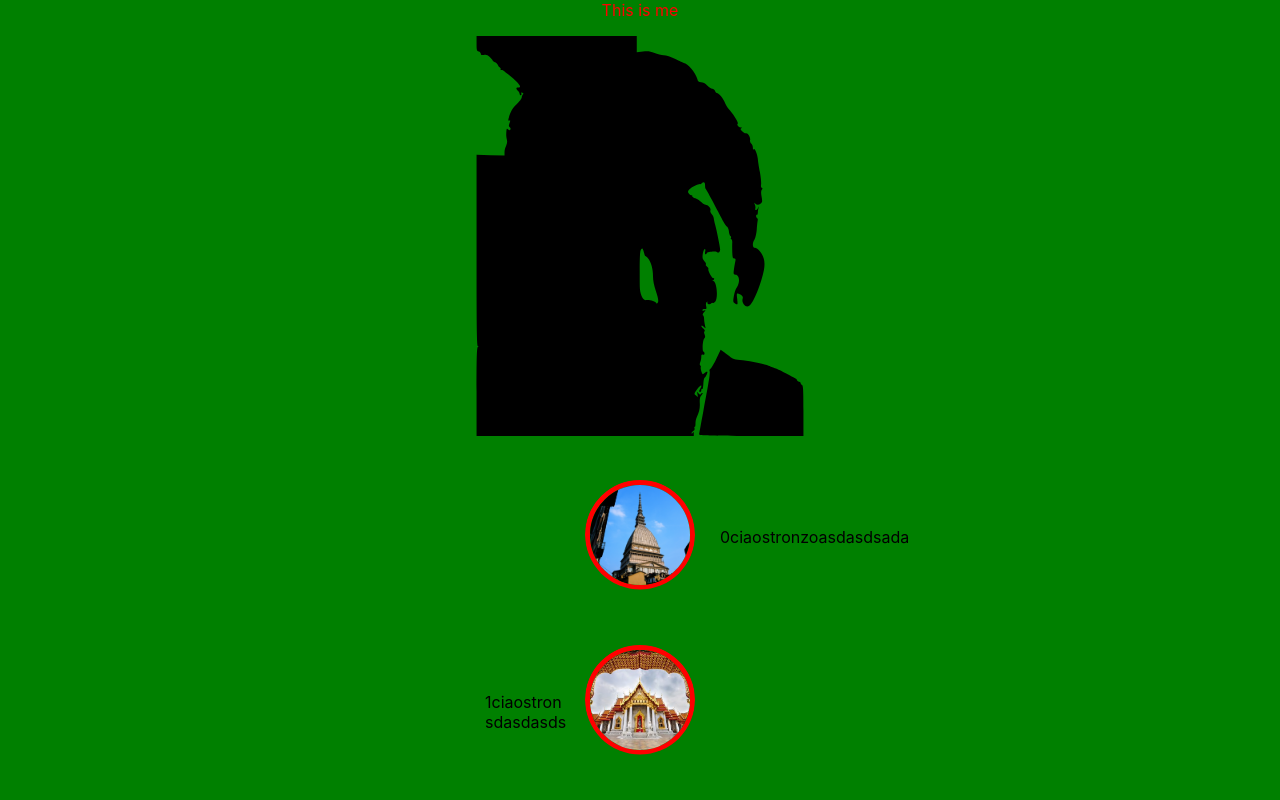
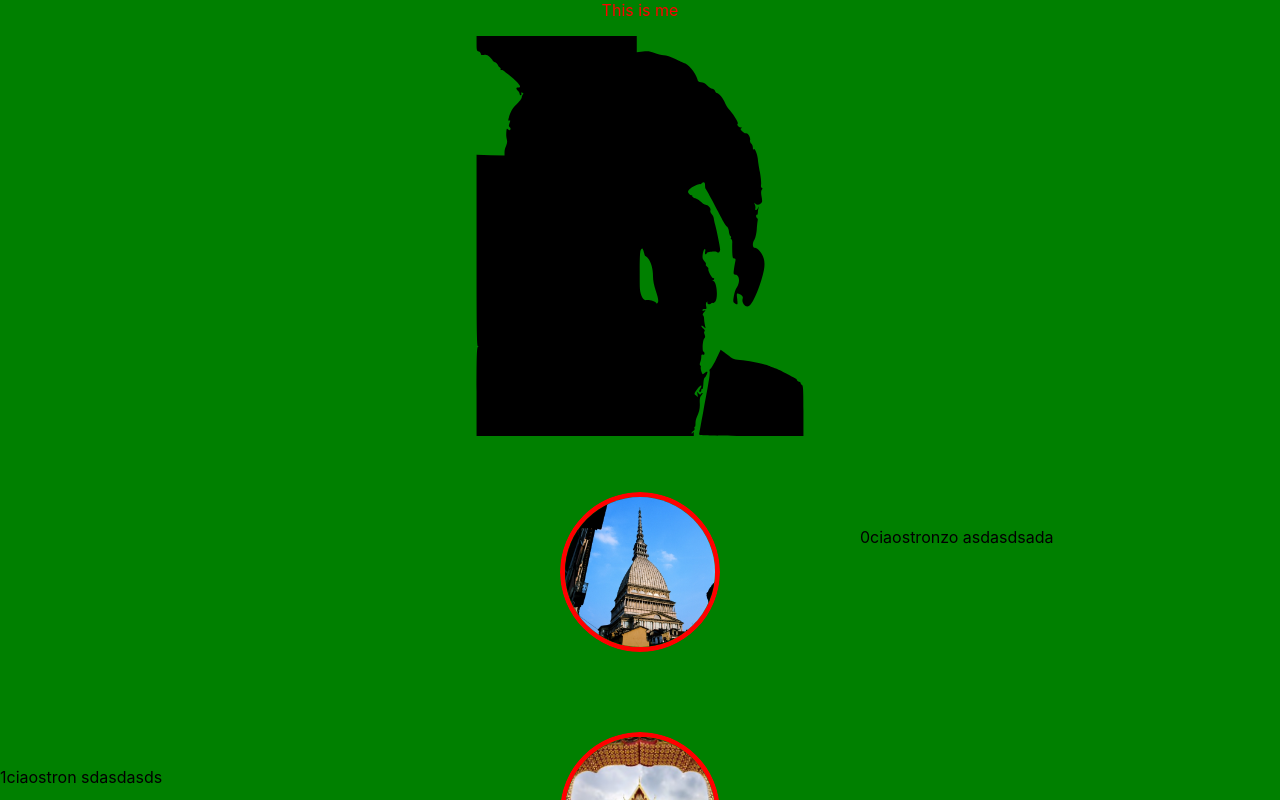
Before and after one commit to Mv35/react-website, a React (Create React App) app in the folder website/: page / in a window 1280 px wide. Shown: the top 800 px of the page. Built offline with nearby package versions, Linux system fonts and the light colour scheme.

Commit message:
fixing width issue

```diff
--- a/website/src/App.js
+++ b/website/src/App.js
@@ -30,7 +30,9 @@ const App = () => {
     <MainBody>
       <MainWrapper>
         This is me <ProfilePicture></ProfilePicture>
-        <div className="LifeGoalsDiv">{LifeGoals()}</div>
+        <div className="LifeGoalsDiv" style={{ width: "100%" }}>
+          {LifeGoals()}
+        </div>
         <DownloadPdfButton>click me</DownloadPdfButton>
       </MainWrapper>
     </MainBody>
--- a/website/src/Components/LifeGoalsIcons/LifeGoalsIcons.js
+++ b/website/src/Components/LifeGoalsIcons/LifeGoalsIcons.js
@@ -10,7 +10,7 @@ const LifeGoalsIcon = (props) => {
   console.log("props", props);
   return (
     <div style={{ display: "flex", width: "100%" }}>
-      <div style={{ width: "100px" }}>
+      <div style={{ width: "100%" }}>
         <LifeGoalTextLeft name={props.name}>
           {props.isOdd ? props.name + "ciaostron \n sdasdasds" : ""}
         </LifeGoalTextLeft>
@@ -18,9 +18,9 @@ const LifeGoalsIcon = (props) => {
       <div>
         <LifeGoalPicture src={props.src} alt={props.alt}></LifeGoalPicture>
       </div>
-      <div style={{ width: "100px" }}>
+      <div style={{ width: "100%" }}>
         <LifeGoalTextRight name={props.name}>
-          {props.isOdd ? "" : props.name + "ciaostronzoasdasdsada"}
+          {props.isOdd ? "" : props.name + "ciaostronzo \n asdasdsada"}
         </LifeGoalTextRight>
       </div>
     </div>
--- a/website/src/Components/LifeGoalsIcons/LifeGoalsIcons.styled.js
+++ b/website/src/Components/LifeGoalsIcons/LifeGoalsIcons.styled.js
@@ -1,8 +1,8 @@
 import styled from "styled-components";
 
 const LifeGoalPicture = styled.img`
-  height: 100px;
-  width: 100px;
+  height: 150px;
+  width: 150px;
   border: 5px solid red;
   border-radius: 50%;
   clip-path: circle(50% at 50% 50%);
```
